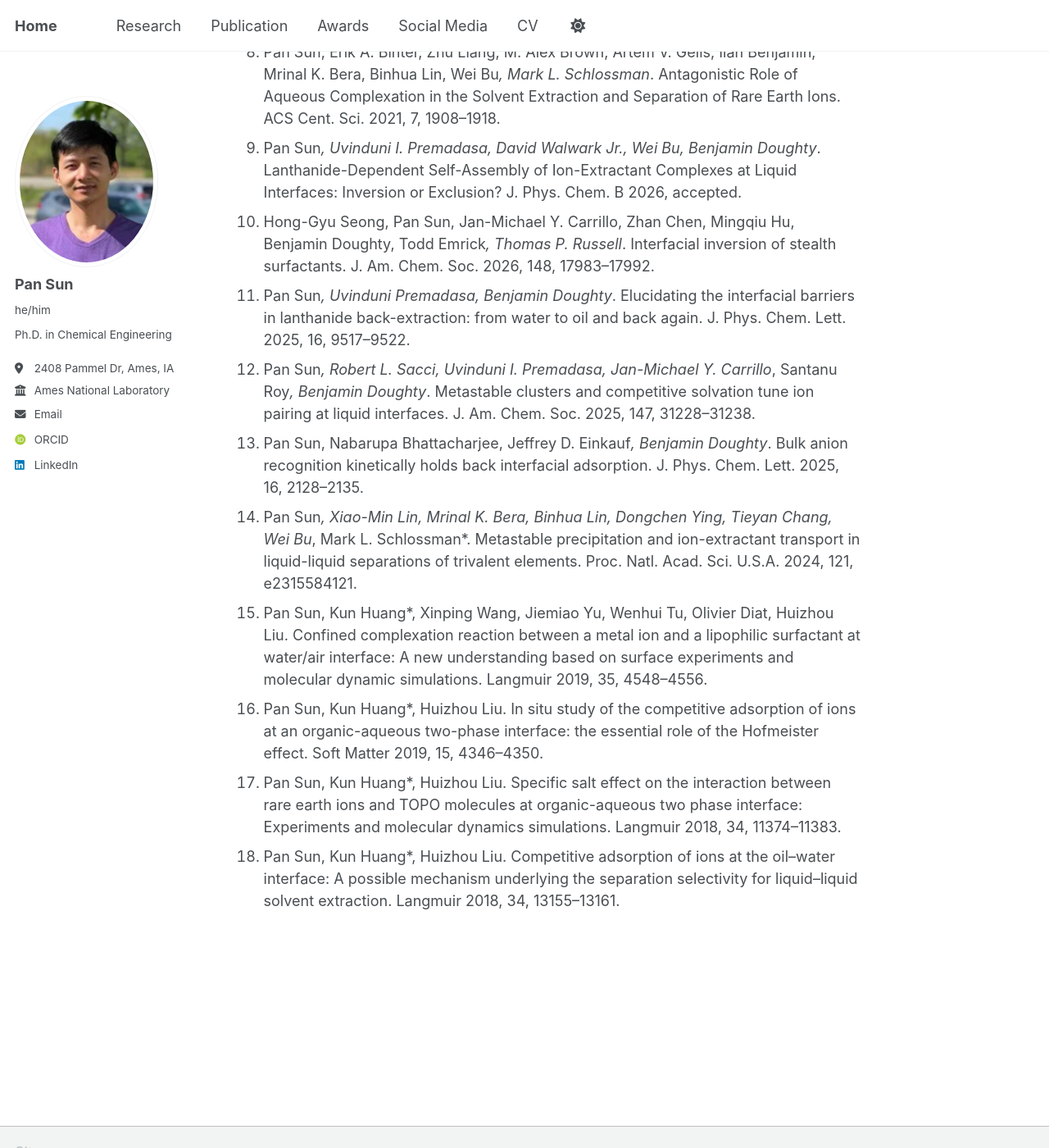
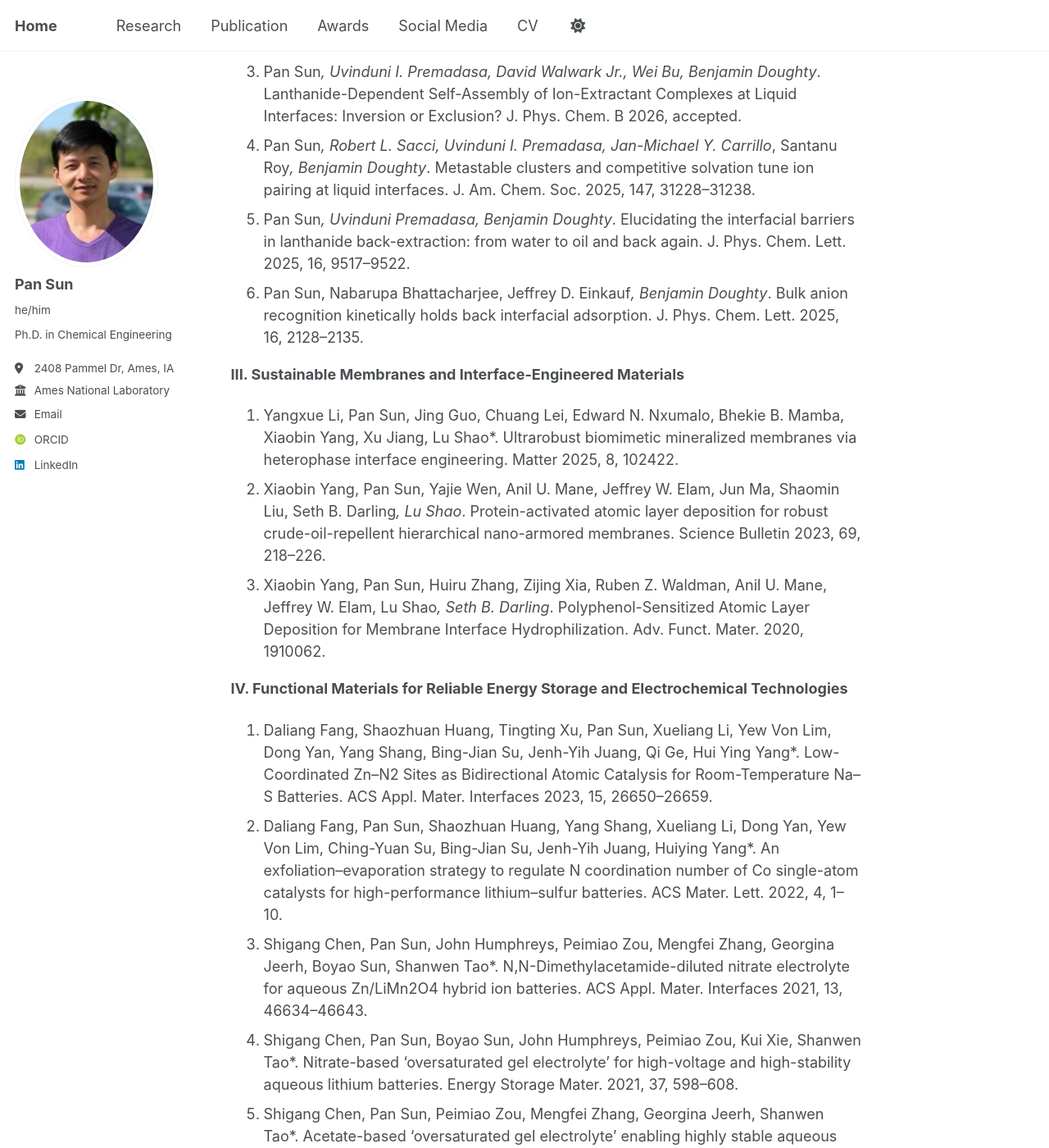
Before and after one commit to qxc2/pans, a Jekyll site: the page built from _research/research.md, in a window 1280 px wide and 1400 px high, scrolled down 810 px. Shown: the whole window at 82% size. Built offline with Jekyll 4.4.1, drawn with Linux system fonts in a browser that asks for light colours; some web fonts are replaced; a script that is not in the unit is left out; some of the changed text lies outside the part shown.

Commit message:
Revise representative works in research.md
Updated representative works section with new entries and removed duplicates.

```diff
--- a/_research/research.md
+++ b/_research/research.md
@@ -5,22 +5,34 @@ permalink: /research/
 
 **Representive works**
 **I. Critical Minerals Recovery, Separation, and Circularity**
-40. Pan Sun*, Dapeng Jing, Daniel B. Durham, Bikash Sapkota, Yanna Chen, Jared L. Anderson*. Ion-specific precipitation of extractants enables rare earth separation and wastewater remediation from solvent extraction of critical elements. Environ. Sci. Technol. 2026, 60, 6239–6248.
-37. Pan Sun*, Erik A. Binter, Bikash Sapkota, M. Alex Brown, Artem V. Gelis, Mrinal K. Bera, Binhua Lin, Wei Bu*, Mark L. Schlossman*. X-ray-tunable rare earth ion adsorption to the air-water interface. ACS Appl. Mater. Interfaces 2024, 16, 49935–49943.
-31. Pan Sun, Kun Huang*, Huizhou Liu. Separation of adjacent rare earth elements enhanced by “external push-pull” extraction system: An example for the separation of Pr and Nd. Hydrometallurgy 2019, 189, 105136.
-29. Pan Sun, Kun Huang*, Weiyuan Song, Zhen Gao, Huizhou Liu. Separation of rare earths from the transition metals using a novel ionic liquid-based aqueous two phase system: Towards green and efficient recycling of rare earths from the NdFeB magnets. Ind. Eng. Chem. Res. 2018, 57, 16934–16943.
-27. Pan Sun, Kun Huang*, Xiaoqin Wang, Weiyuan Song, Han Zheng, Huizhou Liu. Separation of V from alkaline solution containing Cr using acidified primary amine N1923 with the addition of trisodium citrate. Sep. Purif. Technol. 2017, 179, 504–512.
-26. Pan Sun, Kun Huang*, Huizhou Liu. Separation of V and Cr in alkaline aqueous solution using acidified primary amine N1923. Hydrometallurgy 2016, 165, 370–380.
+1. Pan Sun*, Dapeng Jing, Daniel B. Durham, Bikash Sapkota, Yanna Chen, Jared L. Anderson*. Ion-specific precipitation of extractants enables rare earth separation and wastewater remediation from solvent extraction of critical elements. Environ. Sci. Technol. 2026, 60, 6239–6248.
+2. Pan Sun*, Erik A. Binter, Bikash Sapkota, M. Alex Brown, Artem V. Gelis, Mrinal K. Bera, Binhua Lin, Wei Bu*, Mark L. Schlossman*. X-ray-tunable rare earth ion adsorption to the air-water interface. ACS Appl. Mater. Interfaces 2024, 16, 49935–49943.
+3. Pan Sun, Kun Huang*, Huizhou Liu. Separation of adjacent rare earth elements enhanced by “external push-pull” extraction system: An example for the separation of Pr and Nd. Hydrometallurgy 2019, 189, 105136.
+4. Pan Sun, Kun Huang*, Weiyuan Song, Zhen Gao, Huizhou Liu. Separation of rare earths from the transition metals using a novel ionic liquid-based aqueous two phase system: Towards green and efficient recycling of rare earths from the NdFeB magnets. Ind. Eng. Chem. Res. 2018, 57, 16934–16943.
+
 **II. Molecular and Interfacial Mechanisms Governing Critical-Mineral Separations**
-36. Pan Sun, Erik A. Binter, Trung Vo, Ilan Benjamin, Mrinal K. Bera, Binhua Lin, Wei Bu*, Mark L. Schlossman*. Relevance of surface adsorption and aqueous complexation for the separation of Co(II) and Ni(II). J. Phys. Chem. B 2023, 127, 3505–3515.
-35. Pan Sun, Erik A. Binter, Zhu Liang, M. Alex Brown, Artem V. Gelis, Ilan Benjamin, Mrinal K. Bera, Binhua Lin, Wei Bu*, Mark L. Schlossman*. Antagonistic Role of Aqueous Complexation in the Solvent Extraction and Separation of Rare Earth Ions. ACS Cent. Sci. 2021, 7, 1908–1918.
-24. Pan Sun*, Uvinduni I. Premadasa, David Walwark Jr., Wei Bu, Benjamin Doughty*. Lanthanide-Dependent Self-Assembly of Ion-Extractant Complexes at Liquid Interfaces: Inversion or Exclusion? J. Phys. Chem. B 2026, accepted.
-23. Hong-Gyu Seong, Pan Sun, Jan-Michael Y. Carrillo, Zhan Chen, Mingqiu Hu, Benjamin Doughty, Todd Emrick*, Thomas P. Russell*. Interfacial inversion of stealth surfactants. J. Am. Chem. Soc. 2026, 148, 17983–17992.
-22. Pan Sun*, Uvinduni Premadasa, Benjamin Doughty*. Elucidating the interfacial barriers in lanthanide back-extraction: from water to oil and back again. J. Phys. Chem. Lett. 2025, 16, 9517–9522.
-21. Pan Sun*, Robert L. Sacci, Uvinduni I. Premadasa, Jan-Michael Y. Carrillo*, Santanu Roy*, Benjamin Doughty*. Metastable clusters and competitive solvation tune ion pairing at liquid interfaces. J. Am. Chem. Soc. 2025, 147, 31228–31238.
-20. Pan Sun, Nabarupa Bhattacharjee, Jeffrey D. Einkauf*, Benjamin Doughty*. Bulk anion recognition kinetically holds back interfacial adsorption. J. Phys. Chem. Lett. 2025, 16, 2128–2135.
-19. Pan Sun*, Xiao-Min Lin, Mrinal K. Bera, Binhua Lin, Dongchen Ying, Tieyan Chang, Wei Bu*, Mark L. Schlossman*. Metastable precipitation and ion-extractant transport in liquid-liquid separations of trivalent elements. Proc. Natl. Acad. Sci. U.S.A. 2024, 121, e2315584121.
-18. Pan Sun, Kun Huang*, Xinping Wang, Jiemiao Yu, Wenhui Tu, Olivier Diat, Huizhou Liu. Confined complexation reaction between a metal ion and a lipophilic surfactant at water/air interface: A new understanding based on surface experiments and molecular dynamic simulations. Langmuir 2019, 35, 4548–4556.
-17. Pan Sun, Kun Huang*, Huizhou Liu. In situ study of the competitive adsorption of ions at an organic-aqueous two-phase interface: the essential role of the Hofmeister effect. Soft Matter 2019, 15, 4346–4350.
-16. Pan Sun, Kun Huang*, Huizhou Liu. Specific salt effect on the interaction between rare earth ions and TOPO molecules at organic-aqueous two phase interface: Experiments and molecular dynamics simulations. Langmuir 2018, 34, 11374–11383.
-15. Pan Sun, Kun Huang*, Huizhou Liu. Competitive adsorption of ions at the oil–water interface: A possible mechanism underlying the separation selectivity for liquid–liquid solvent extraction. Langmuir 2018, 34, 13155–13161.
+1. Pan Sun*, Xiao-Min Lin, Mrinal K. Bera, Binhua Lin, Dongchen Ying, Tieyan Chang, Wei Bu*, Mark L. Schlossman*. Metastable precipitation and ion-extractant transport in liquid-liquid separations of trivalent elements. Proc. Natl. Acad. Sci. U.S.A. 2024, 121, e2315584121.
+2. Pan Sun, Erik A. Binter, Zhu Liang, M. Alex Brown, Artem V. Gelis, Ilan Benjamin, Mrinal K. Bera, Binhua Lin, Wei Bu*, Mark L. Schlossman*. Antagonistic Role of Aqueous Complexation in the Solvent Extraction and Separation of Rare Earth Ions. ACS Cent. Sci. 2021, 7, 1908–1918.
+3. Pan Sun*, Uvinduni I. Premadasa, David Walwark Jr., Wei Bu, Benjamin Doughty*. Lanthanide-Dependent Self-Assembly of Ion-Extractant Complexes at Liquid Interfaces: Inversion or Exclusion? J. Phys. Chem. B 2026, accepted.
+4. Pan Sun*, Robert L. Sacci, Uvinduni I. Premadasa, Jan-Michael Y. Carrillo*, Santanu Roy*, Benjamin Doughty*. Metastable clusters and competitive solvation tune ion pairing at liquid interfaces. J. Am. Chem. Soc. 2025, 147, 31228–31238.
+5. Pan Sun*, Uvinduni Premadasa, Benjamin Doughty*. Elucidating the interfacial barriers in lanthanide back-extraction: from water to oil and back again. J. Phys. Chem. Lett. 2025, 16, 9517–9522.
+6. Pan Sun, Nabarupa Bhattacharjee, Jeffrey D. Einkauf*, Benjamin Doughty*. Bulk anion recognition kinetically holds back interfacial adsorption. J. Phys. Chem. Lett. 2025, 16, 2128–2135.
+
+**III. Sustainable Membranes and Interface-Engineered Materials**
+1. Yangxue Li, Pan Sun, Jing Guo, Chuang Lei, Edward N. Nxumalo, Bhekie B. Mamba, Xiaobin Yang, Xu Jiang, Lu Shao*. Ultrarobust biomimetic mineralized membranes via heterophase interface engineering. Matter 2025, 8, 102422.
+2. Xiaobin Yang, Pan Sun, Yajie Wen, Anil U. Mane, Jeffrey W. Elam, Jun Ma, Shaomin Liu, Seth B. Darling*, Lu Shao*. Protein-activated atomic layer deposition for robust crude-oil-repellent hierarchical nano-armored membranes. Science Bulletin 2023, 69, 218–226.
+3. Xiaobin Yang, Pan Sun, Huiru Zhang, Zijing Xia, Ruben Z. Waldman, Anil U. Mane, Jeffrey W. Elam, Lu Shao*, Seth B. Darling*. Polyphenol-Sensitized Atomic Layer Deposition for Membrane Interface Hydrophilization. Adv. Funct. Mater. 2020, 1910062.
+
+**IV. Functional Materials for Reliable Energy Storage and Electrochemical Technologies**
+1. Daliang Fang, Shaozhuan Huang, Tingting Xu, Pan Sun, Xueliang Li, Yew Von Lim, Dong Yan, Yang Shang, Bing-Jian Su, Jenh-Yih Juang, Qi Ge, Hui Ying Yang*. Low-Coordinated Zn–N2 Sites as Bidirectional Atomic Catalysis for Room-Temperature Na–S Batteries. ACS Appl. Mater. Interfaces 2023, 15, 26650–26659.
+2. Daliang Fang, Pan Sun, Shaozhuan Huang, Yang Shang, Xueliang Li, Dong Yan, Yew Von Lim, Ching-Yuan Su, Bing-Jian Su, Jenh-Yih Juang, Huiying Yang*. An exfoliation–evaporation strategy to regulate N coordination number of Co single-atom catalysts for high-performance lithium–sulfur batteries. ACS Mater. Lett. 2022, 4, 1–10.
+3. Shigang Chen, Pan Sun, John Humphreys, Peimiao Zou, Mengfei Zhang, Georgina Jeerh, Boyao Sun, Shanwen Tao*. N,N-Dimethylacetamide-diluted nitrate electrolyte for aqueous Zn/LiMn2O4 hybrid ion batteries. ACS Appl. Mater. Interfaces 2021, 13, 46634–46643.
+4. Shigang Chen, Pan Sun, Boyao Sun, John Humphreys, Peimiao Zou, Kui Xie, Shanwen Tao*. Nitrate-based ‘oversaturated gel electrolyte’ for high-voltage and high-stability aqueous lithium batteries. Energy Storage Mater. 2021, 37, 598–608.
+5. Shigang Chen, Pan Sun, Peimiao Zou, Mengfei Zhang, Georgina Jeerh, Shanwen Tao*. Acetate-based ‘oversaturated gel electrolyte’ enabling highly stable aqueous Zn-MnO2 battery. Energy Storage Mater. 2021, 42, 240–251.
+
+**V. Interfacial Self-Assembly and Functional Nanomaterials**
+1. Pan Sun#, Linsey M. Nowack#, Wei Bu, Mrinal K. Bera, Sean Griesemer, Morgan Reik, Joshua Portner, Stuart A. Rice*, Mark L. Schlossman*, Binhua Lin*. Free thiols regulate the interactions and self-assembly of thiol-passivated metal nanoparticles. Nano Lett. 2021, 21, 1613–1619.
+2. Shuo Zhang, Yongxin Li*, Chunlei Liu, Yanhui Zhang, Pan Sun*, Xiaopeng Lan*, Chunzhao Liu*. Supramolecular amino acid-based metallo-nanozyme through multicomponent coordination self-assembly for in-site tumor synergistic catalytic-chemotherapy. Chem. Eng. J. 2022, 437, 1352312.
+3. Yongxin Li, Pan Sun, Luyang Zhao, Xuehai Yan, Dennis Kee-Pui Ng, Pui-Chi Lo*. Fe3+-Driven Assembly of Catalase-Like Supramolecular Photosensitizing Nanozymes for Combating Hypoxic Tumor. Angew. Chem. Int. Ed. 2020, 132, 23428–23438.
+4. Srikant Kumar Singh, Wei Bu, Pan Sun, Matthew F. Paige*. Mixing in Langmuir Monolayers: Perfluorotetradecanoic Acid and a Gemini Surfactant without a Linker. Langmuir 2023, 39, 16503–16512.
+5. Srikant Kumar Singh, Alfred Yeboah, Wei Bu, Pan Sun, Matthew F. Paige*. Physicochemical Properties of Monolayers of a Gemini Surfactant with a Minimal-Length Spacer. Langmuir 2022, 38, 16004–16013.
```
